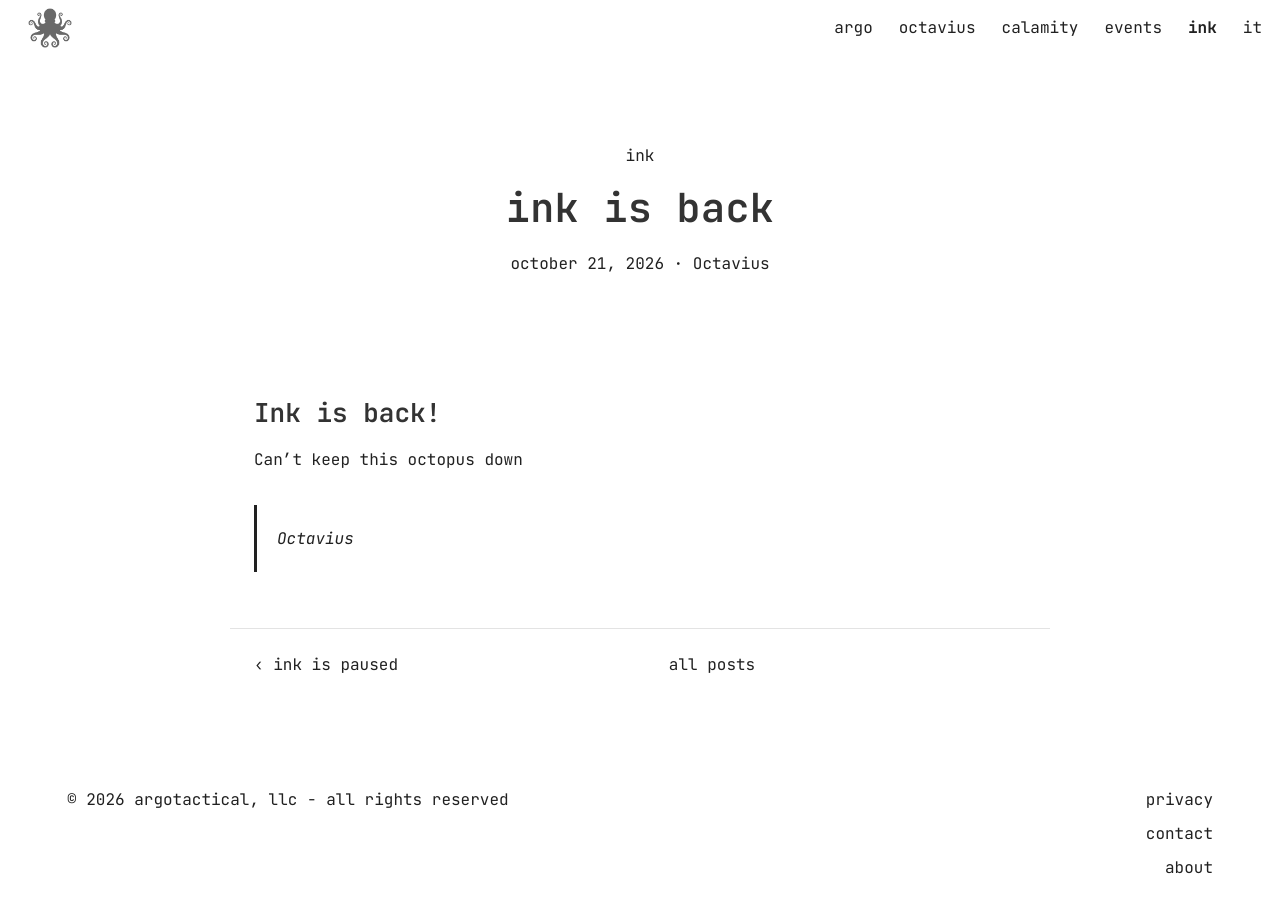
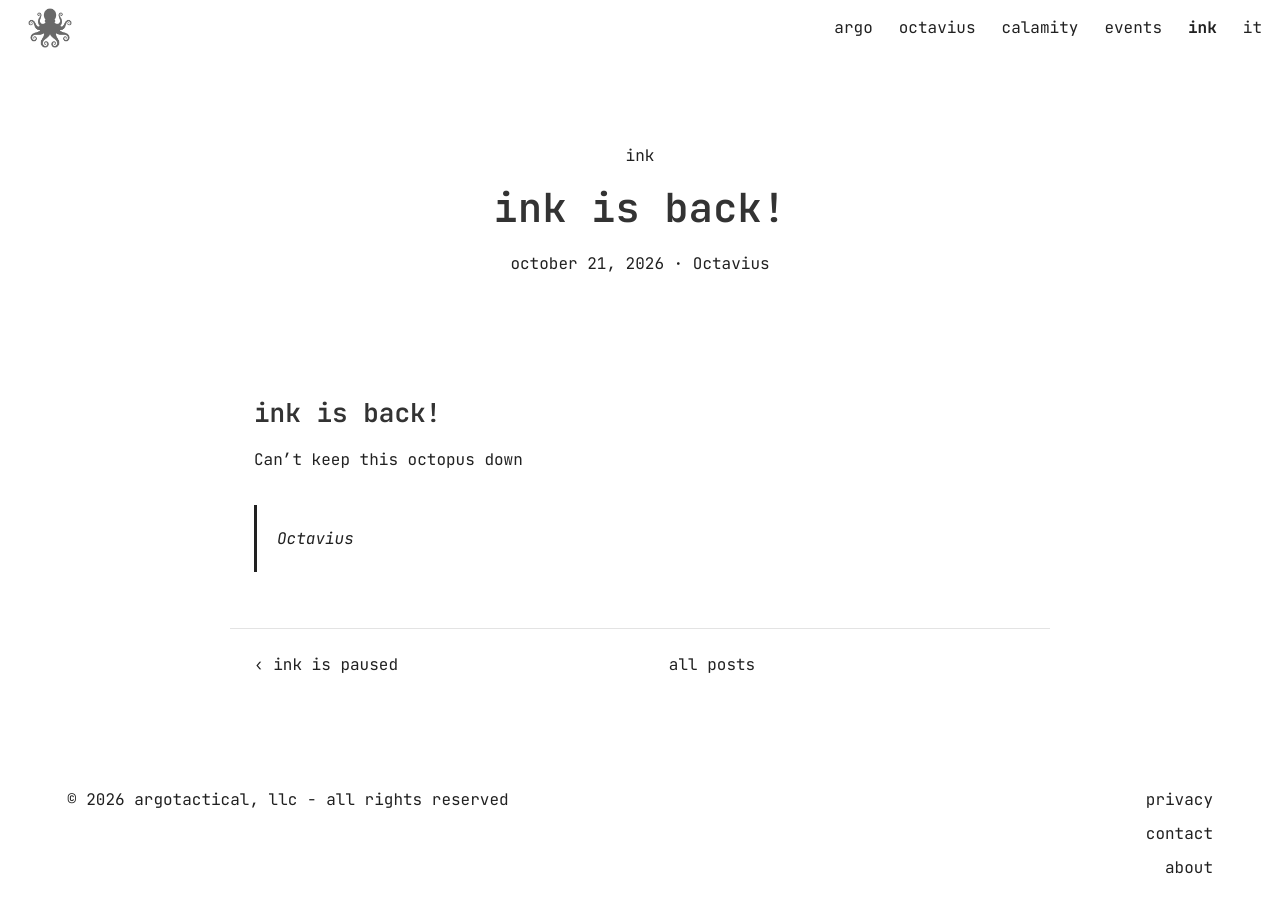
Before and after one commit to argotactical/www, a Jekyll site: the page built from _posts/2026-10-21-ink-is-back.md, in a window 1280 px wide. Built offline with Jekyll 4.4.1, drawn with Linux system fonts in a browser that asks for light colours.

```diff
--- a/_posts/2026-10-21-ink-is-back.md
+++ b/_posts/2026-10-21-ink-is-back.md
@@ -1,11 +1,11 @@
 ---
-title: ink is back
+title: ink is back!
 date: 2026-10-21
 published: true
 author: Octavius
 description: "Making ink great again! "
 ---
-## Ink is back!
+## ink is back!
 
 Can’t keep this octopus down
 
```
